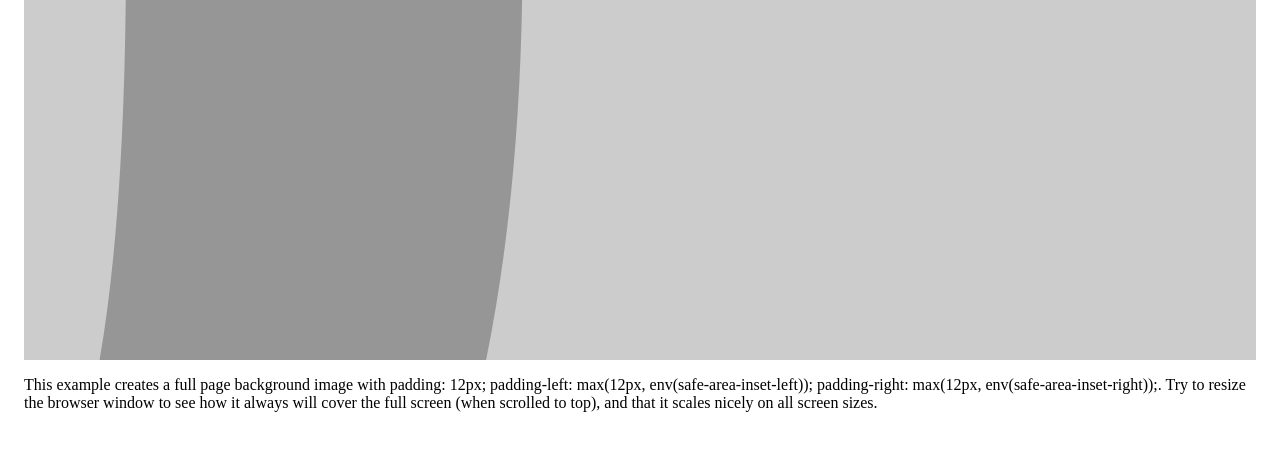
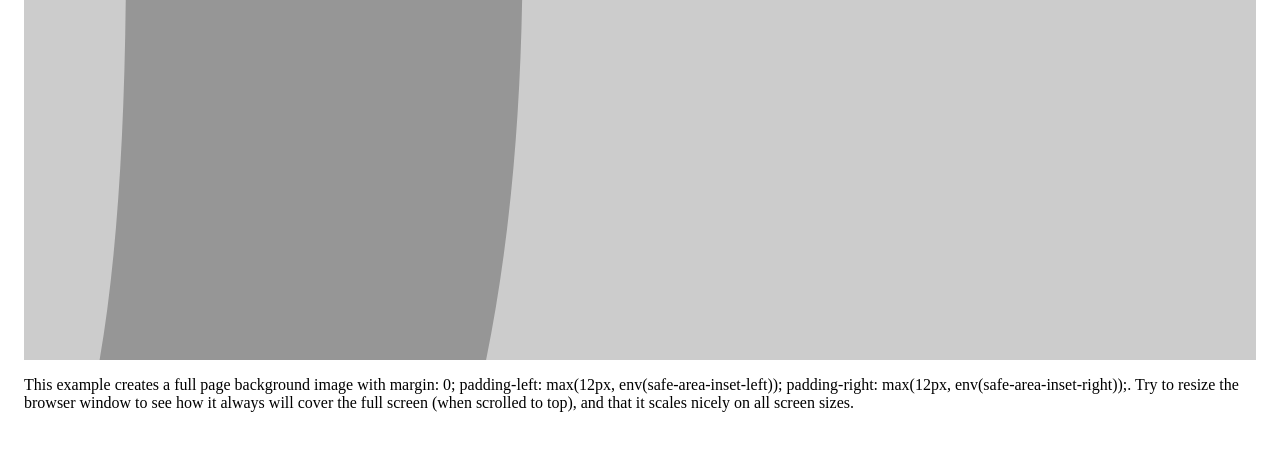
Before and after one commit to Savyashree/savyashree.github.io, a plain HTML site: page index.html in a window 1280 px wide. Drawn offline with Linux system fonts and the light colour scheme; placeholder pictures from the web are drawn by us.

Commit message:
Update index.html

```diff
--- a/index.html
+++ b/index.html
@@ -30,9 +30,9 @@ body, html {
 <body>
  <div class="bg"> </div>
 
-  <p>This example creates a full page background image with padding: 12px;
-   padding-left: max(12px, env(safe-area-inset-left));
-        padding-right: max(12px, env(safe-area-inset-right));. Try to resize the browser window to see how it always will cover the full screen (when scrolled to top), and that it scales nicely on all screen sizes.</p>
+  <p>This example creates a full page background image with margin: 0;
+ padding-left: max(12px, env(safe-area-inset-left));
+ padding-right: max(12px, env(safe-area-inset-right));. Try to resize the browser window to see how it always will cover the full screen (when scrolled to top), and that it scales nicely on all screen sizes.</p>
 
 
 
```
